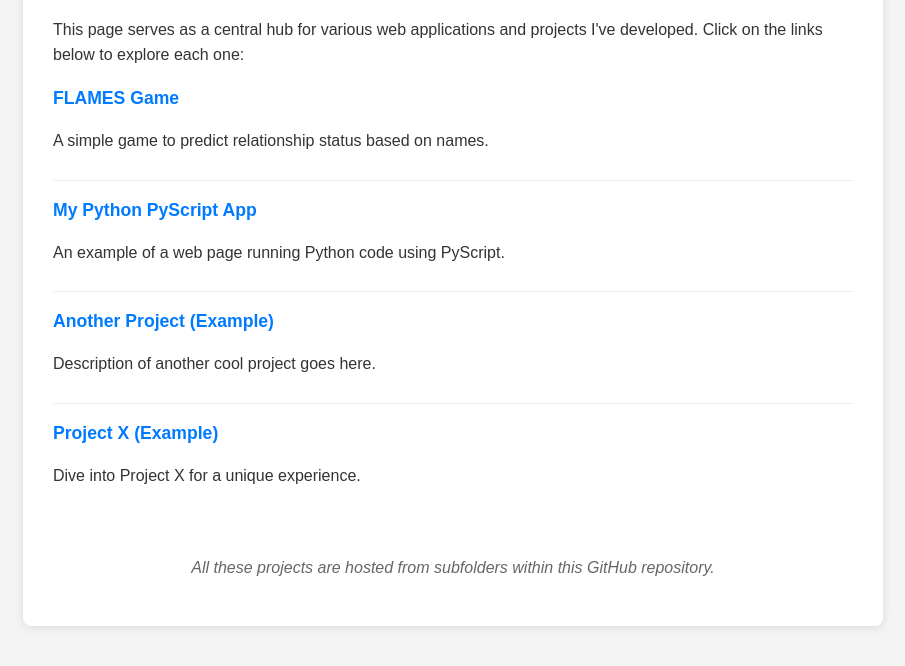
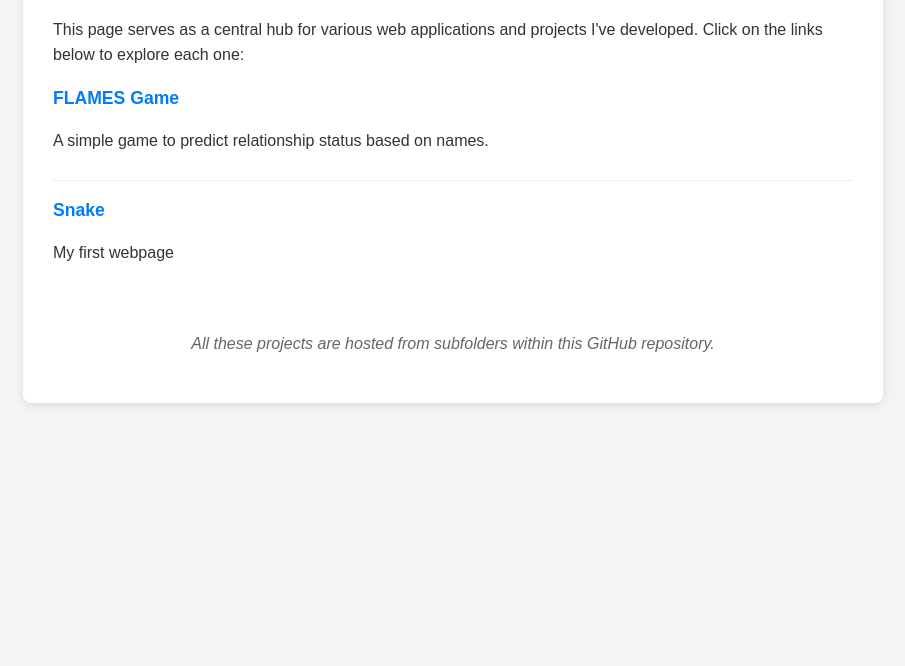
Before and after one commit to Sree-Siddhaarth/Web, a plain HTML site: page index.html in a window 1280 px wide. Shown: the part 156-822 px from the top of the page, without its empty margins (187-1092 px from the left). After the commit the page ends 800 px from the top, so only its background shows below. Drawn offline with Linux system fonts and the light colour scheme.

Commit message:
Update index.html

```diff
--- a/index.html
+++ b/index.html
@@ -3,7 +3,7 @@
 <head>
     <meta charset="UTF-8">
     <meta name="viewport" content="width=device-width, initial-scale=1.0">
-    <title>My Web Projects Hub</title>
+    <title>Sree-Siddhaarth's Web Projects Hub</title>
     <style>
         body {
             font-family: Arial, sans-serif;
@@ -61,22 +61,13 @@
 
         <ul>
             <li>
-                <a href="./flames-game/index.html">FLAMES Game</a>
+                <a href="./flames/index.html">FLAMES Game</a>
                 <p>A simple game to predict relationship status based on names.</p>
             </li>
             <li>
-                <a href="./my-python-app/index.html">My Python PyScript App</a>
-                <p>An example of a web page running Python code using PyScript.</p>
+                <a href="./my-python-app/index.html">Snake</a>
+                <p>My first webpage</p>
             </li>
-            <li>
-                <a href="./another-project/index.html">Another Project (Example)</a>
-                <p>Description of another cool project goes here.</p>
-            </li>
-            <li>
-                <a href="./project-x/index.html">Project X (Example)</a>
-                <p>Dive into Project X for a unique experience.</p>
-            </li>
-            <!-- Add more project links as you create new folders -->
         </ul>
 
         <p class="info">
```
